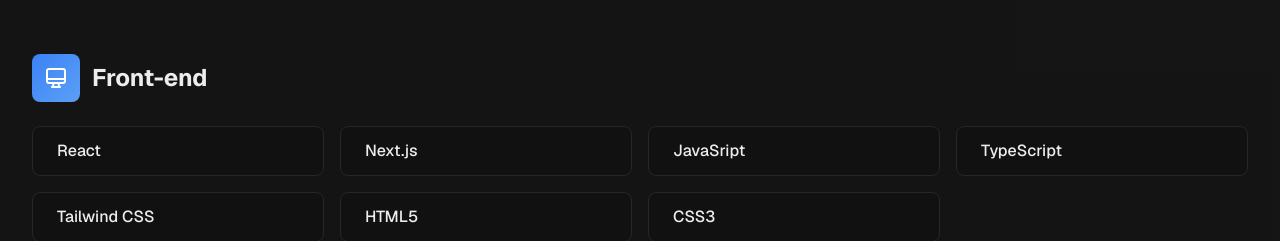
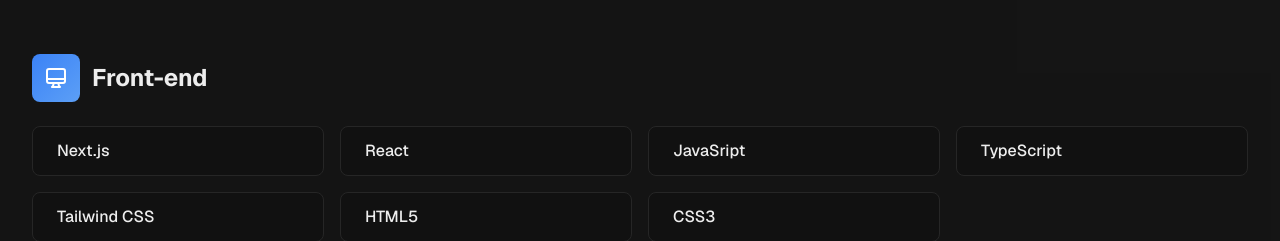
Before and after one commit to LucMazarJR/portifolio, a Next.js app: page / in a window 1280 px wide. Shown: the part 1960-2201 px from the top of the page. Built offline with nearby package versions, Linux system fonts and the light colour scheme.

Commit message:
test: testing vercel branch deploy

```diff
--- a/src/data/portfolioPT.ts
+++ b/src/data/portfolioPT.ts
@@ -11,7 +11,7 @@
 
 // Stack tecnológica
 export const techStack = {
-  frontend: ["React", "Next.js", "JavaSript", "TypeScript", "Tailwind CSS", "HTML5", "CSS3"],
+  frontend: ["Next.js", "React", "JavaSript", "TypeScript", "Tailwind CSS", "HTML5", "CSS3"],
   backend: ["Java", "Spring Boot", "Node.js", "Express.js", "Fastfiy.js", "Python", "C#", "Prisma", "MySQL", "PostgreSQL", "Oracle Database"],
   tools: ["Git", "Github", "Figma", "Azure", "AWS", "Oracle Clouding"],
   other: ["REST API"],
```
